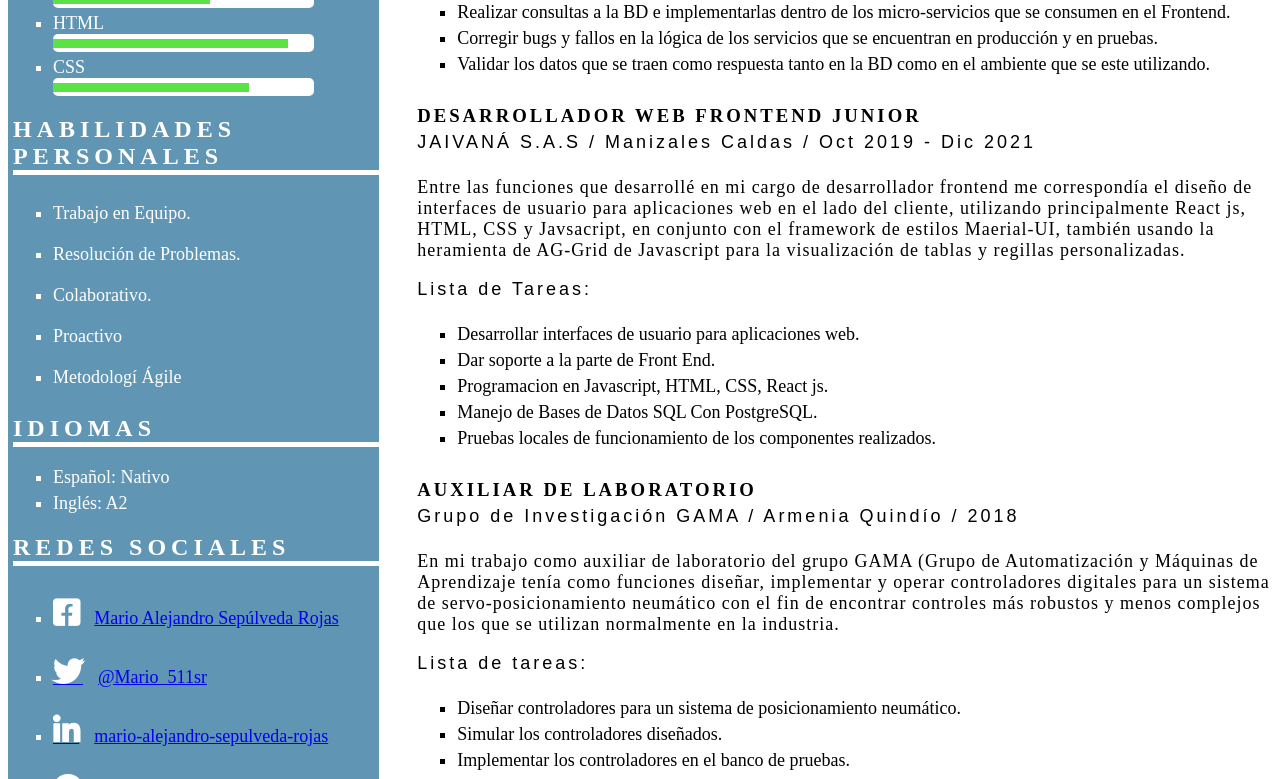
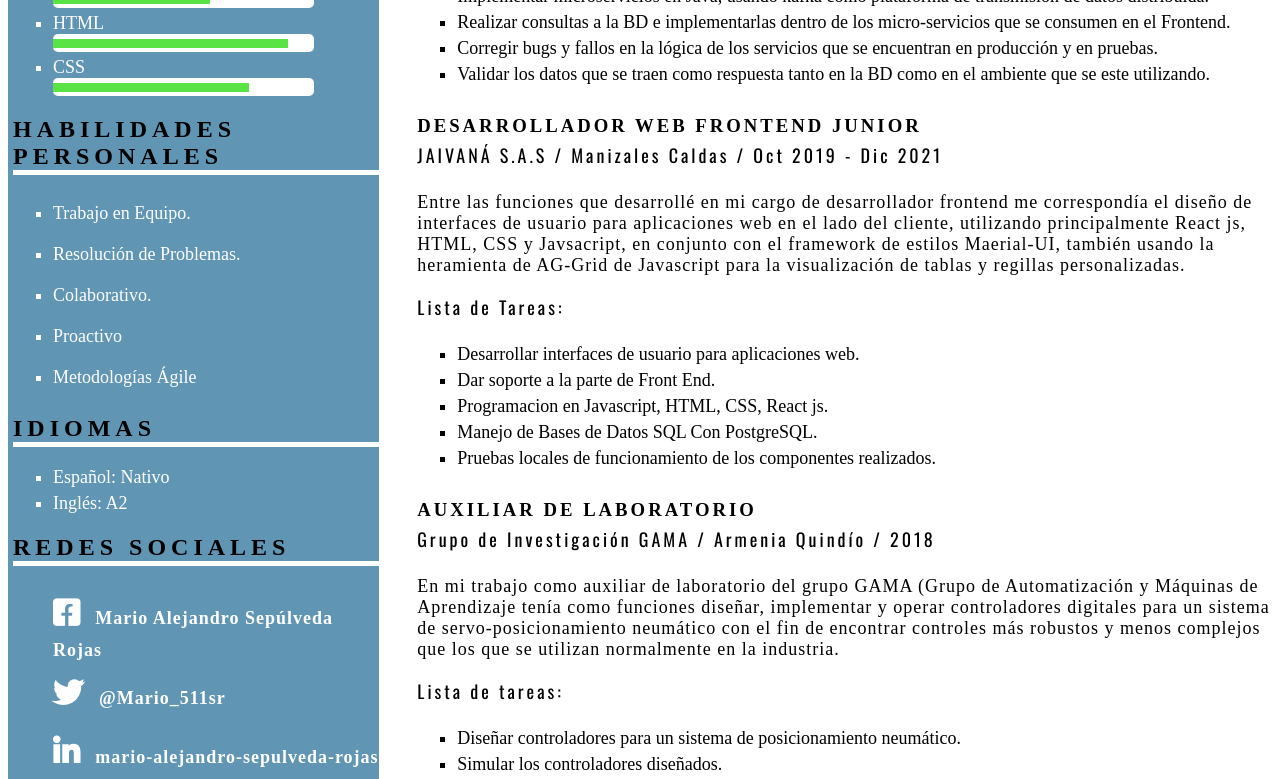
Before and after one commit to mariosepulveda/mariosepulveda, a website: page index.html in a window 1280 px wide. Shown: the part 970-1749 px from the top of the page. Drawn offline with nearby package versions, Linux system fonts and the light colour scheme; a web font is replaced by a local one.

Commit message:
Update index.htmlsssssssssssssssssssss

```diff
--- a/index.html
+++ b/index.html
@@ -6,13 +6,19 @@
     <meta name="viewport" content="width=device-width, initial-scale=1.0">
     <link rel="stylesheet" href="style.css">
     <link rel="stylesheet" href="https://use.fontawesome.com/releases/v5.15.4/css/all.css" integrity="sha384-DyZ88mC6Up2uqS4h/KRgHuoeGwBcD4Ng9SiP4dIRy0EXTlnuz47vAwmeGwVChigm" crossorigin="anonymous">
+    <link rel="preconnect" href="https://fonts.googleapis.com">
+    <link rel="preconnect" href="https://fonts.gstatic.com" crossorigin>
+    <link href="https://fonts.googleapis.com/css2?family=GFS+Didot&display=swap" rel="stylesheet">
+    <link rel="preconnect" href="https://fonts.googleapis.com">
+    <link rel="preconnect" href="https://fonts.gstatic.com" crossorigin>
+    <link href="https://fonts.googleapis.com/css2?family=Oswald&display=swap" rel="stylesheet">
     <title>Hoja de vida</title>
 </head>
 <body>
     <div class="main-container">
     <aside>
         <section>
-            <h2>Contacto</h2>
+            <h2 class="titulos-aside">Contacto</h2>
             <dl>
                 <dt>Fecha de Nacimiento</dt>
                 <dd>08/08/1995</dd>
@@ -22,12 +28,12 @@
                 <dd>Colombiana</dd>
                 <dt>Teléfono</dt>
                 <dd>+57 320 667 2193</dd>
-                <dt>Dirección</dt>
+                <dt>Ubicación</dt>
                 <dd>Pereira Risaralda</dd>
             </dl>
             <div class="clear"></div>
         </section>
-        <h2>Educación</h2>
+        <h2 class="titulos-aside">Educación</h2>
         <section class="educacion">
             <ul>
                 <li>
@@ -55,7 +61,7 @@
             </ul>
         </section>
         <section>
-            <h2>Habilidades Técnicas</h2>
+            <h2 class="titulos-aside">Habilidades Técnicas</h2>
             <ul>
                 <li>
                     Javascript
@@ -89,29 +95,29 @@
 
         </section>
         <section class="personal-skills">
-            <h2>Habilidades Personales</h2>
+            <h2 class="titulos-aside">Habilidades Personales</h2>
             <ul>
                 <li>Trabajo en Equipo.</li>
                 <li>Resolución de Problemas.</li>
                 <li>Colaborativo.</li>
                 <li>Proactivo</li>
-                <li>Metodologí Ágile</li>
+                <li>Metodologías Ágile</li>
             </ul>
         </section>
         <section>
-            <h2>Idiomas</h2>
+            <h2 class="titulos-aside">Idiomas</h2>
             <ul>
                 <li>Español: Nativo</li>
                 <li>Inglés: A2</li>
             </ul>
         </section>
         <section>
-            <h2>Redes Sociales</h2>
+            <h2 class="titulos-aside">Redes Sociales</h2>
             <ul>
-                <li><a href="https://www.facebook.com/marioalejandro.sepulveda" target="_blank" class="social-item fb">Mario Alejandro Sepúlveda Rojas</a></li>
-                <li><a href="https://twitter.com/Mario_511sr?s=09" target="_blank" class="social-item tw">@Mario_511sr</a></li>
-                <li><a href="https://www.linkedin.com/in/mario-alejandro-sepulveda-rojas-84a211a1" target="_blank" class="social-item lk">mario-alejandro-sepulveda-rojas</a></li>
-                <li><a href="https://github.com/mariosepulveda" target="_blank" class="social-item gt">mariosepulveda</a></li>
+                <li class="icon"><a href="https://www.facebook.com/marioalejandro.sepulveda" target="_blank" class="social-item fb">Mario Alejandro Sepúlveda Rojas</a></li>
+                <li class="icon"><a href="https://twitter.com/Mario_511sr?s=09" target="_blank" class="social-item tw">@Mario_511sr</a></li>
+                <li class="icon"><a href="https://www.linkedin.com/in/mario-alejandro-sepulveda-rojas-84a211a1" target="_blank" class="social-item lk">mario-alejandro-sepulveda-rojas</a></li>
+                <li class="icon"><a href="https://github.com/mariosepulveda" target="_blank" class="social-item gt">mariosepulveda</a></li>
             </ul>
         </section>
     </aside>
```
